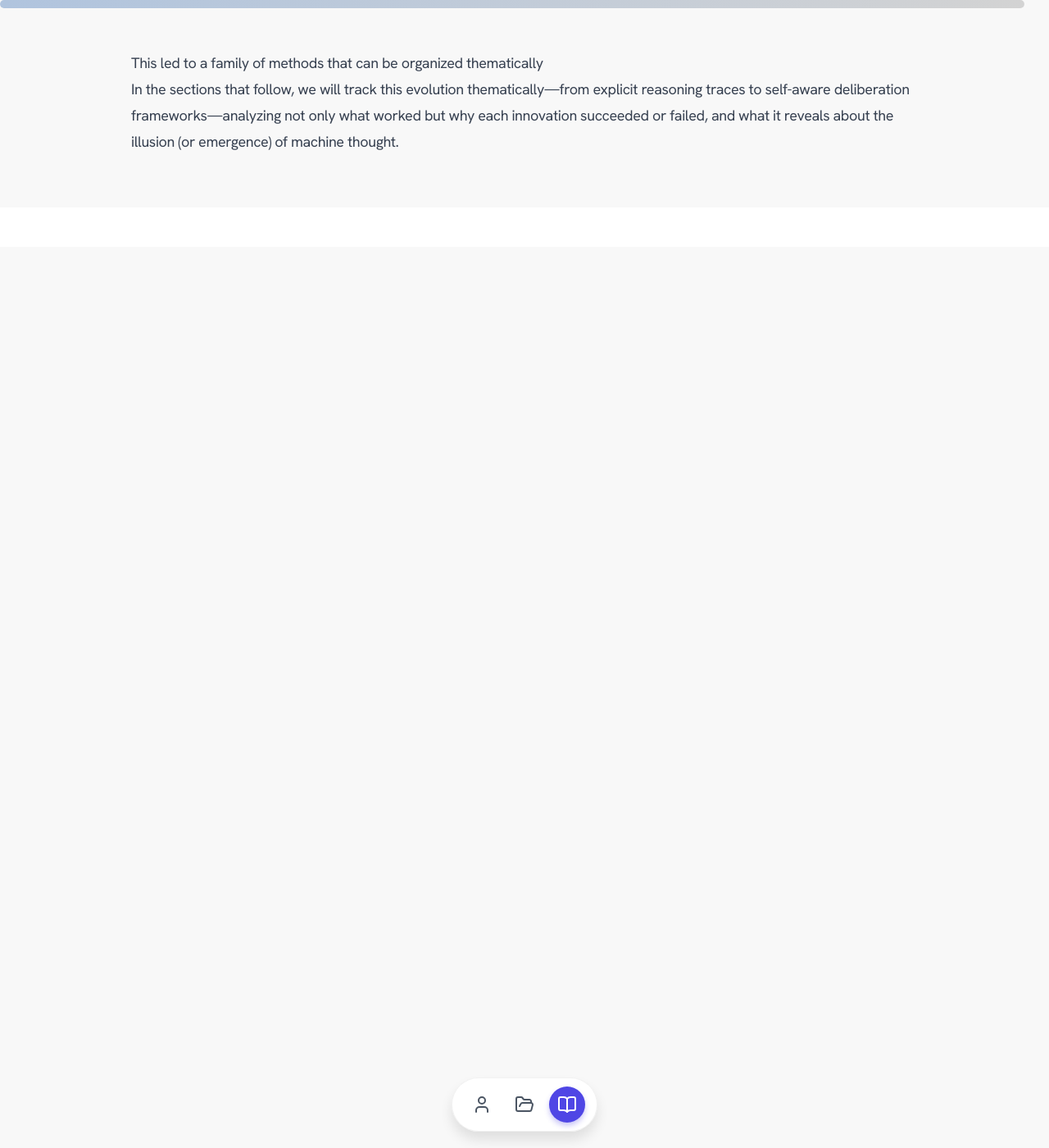
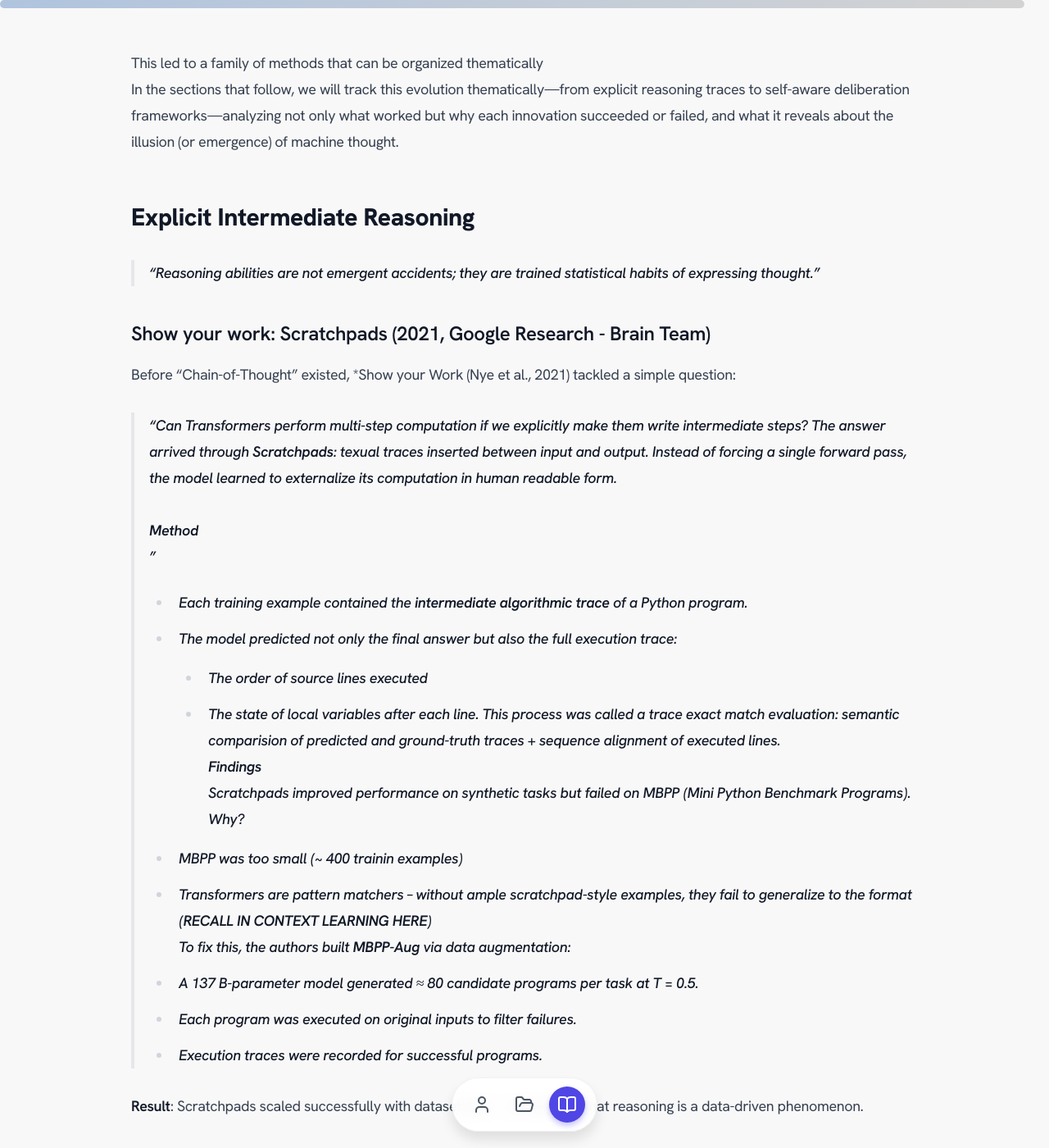
Before and after one commit to omertafveez-2001/omertafveez-2001.github.io, a Jekyll site: the page built from blogs/reasoning-primer/reasoning-primer.md, in a window 1280 px wide and 1400 px high, scrolled down 3200 px. Shown: the whole window at 82% size. Built offline with Jekyll 4.4.1, drawn with Linux system fonts in a browser that asks for light colours; nearby versions of some CDN libraries.

Commit message:
reasoning

```diff
--- a/blogs/reasoning-primer/reasoning-primer.md
+++ b/blogs/reasoning-primer/reasoning-primer.md
@@ -52,3 +52,27 @@ Because LLMs are, by nature, static pattern engines, researchers sought to force
 
 This led to a family of methods that can be organized thematically<br>
 In the sections that follow, we will track this evolution thematically—from explicit reasoning traces to self-aware deliberation frameworks—analyzing not only what worked but why each innovation succeeded or failed, and what it reveals about the illusion (or emergence) of machine thought.
+
+## **Explicit Intermediate Reasoning**
+> Reasoning abilities are not emergent accidents; they are trained statistical habits of expressing thought.
+
+### Show your work: Scratchpads (2021, Google Research - Brain Team)
+Before "Chain-of-Thought" existed, *Show your Work (Nye et al., 2021) tackled a simple question:
+> Can Transformers perform multi-step computation if we explicitly make them write intermediate steps?
+The answer arrived through **Scratchpads**: texual traces inserted between input and output. Instead of forcing a single forward pass, the model learned to externalize its computation in human readable form. <br> <br>
+**Method** <br>
+- Each training example contained the **intermediate algorithmic trace** of a Python program.
+- The model predicted not only the final answer but also the full execution trace:
+  - The order of source lines executed
+  - The state of local variables after each line.
+This process was called a *trace exact match* evaluation: semantic comparision of predicted and ground-truth traces + sequence alignment of executed lines.<br>
+**Findings** <br>
+Scratchpads improved performance on synthetic tasks but failed on MBPP (Mini Python Benchmark Programs). Why? <br>
+- MBPP was too small (~ 400 trainin examples)
+- Transformers are pattern matchers -- without ample scratchpad-style examples, they fail to generalize to the format (**RECALL IN CONTEXT LEARNING HERE**) <br>
+To fix this, the authors built **MBPP-Aug** via data augmentation:
+- A 137 B-parameter model generated ≈ 80 candidate programs per task at T = 0.5.
+- Each program was executed on original inputs to filter failures.
+- Execution traces were recorded for successful programs. <br>
+
+**Result**: Scratchpads scaled successfully with dataset size — a clear hint that reasoning is a data-driven phenomenon.
```
Also changed, not shown: blogs/decoupled_gradient_kd/dkd.md (+1 -1 lines), blogs/decoupled_gradient_kd/imgs/gradient.png (added), 3 other files.
